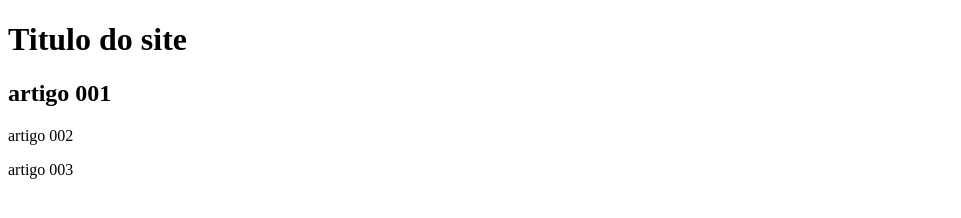
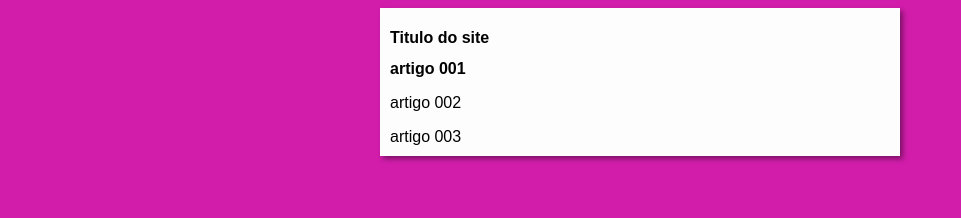
Before and after one commit to Rodrigoeros/projetosite, a plain HTML site: page index.html in a window 1280 px wide. Shown: the whole page, without its empty margins (0-961 px from the left). Drawn offline with Linux system fonts and the light colour scheme.

Commit message:
iniciei o design

```diff
--- /dev/null
+++ b/estilo/style.css
@@ -0,0 +1,17 @@
+*{
+    font-family: Arial, Helvetica, sans-serif;
+    font-size: 16px;
+}
+
+body{
+    background-color: rgb(209, 29, 170);
+
+}
+
+main{
+    background-color: rgb(253, 253, 253);
+    width: 500px;
+    margin: auto;
+    padding: 10px;
+    box-shadow: 3px 3px 5px rgba(0, 0, 0, 0.397);
+}
--- a/index.html
+++ b/index.html
@@ -5,6 +5,7 @@
     <meta http-equiv="X-UA-Compatible" content="IE=edge">
     <meta name="viewport" content="width=device-width, initial-scale=1.0">
     <title>Titulo do Site</title>
+    <link rel="stylesheet" href="estilo/style.css">
 </head>
 <body>
     <main>
```
